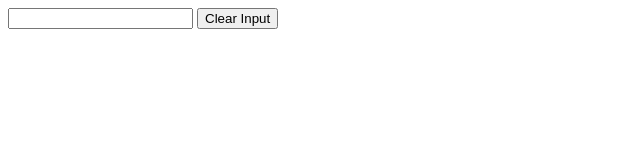
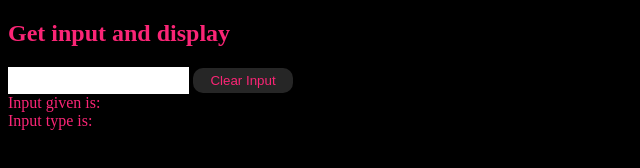
Before and after one commit to balpa/HakanAbi, a plain HTML site: page index.html in a window 1280 px wide. Both pictures are taken after a click on the button "Clear Input". Shown: the whole page, without its empty margins (0-640 px from the left). Drawn offline with Linux system fonts and the light colour scheme.

Commit message:
input and display

```diff
--- a/index.html
+++ b/index.html
@@ -10,9 +10,18 @@
 </head>
 
 <body>
+  <!--*******************************-->
+  <!-- INPUT ALMA VE EKRANA YANSITMA -->
+
+  <h2>Get input and display</h2>
   <input type="text" id="input" value="">
-  <button id="button">Clear Input</button>
-  <div id="display"></div>
+  <button id="clear-button">Clear Input</button>
+  <div id="display">
+    Input given is: <span id="input-span"></span><br>
+    Input type is: <span id="input-type-span"></span>
+  </div>
+
+  <!--*******************************-->
 
 
 
--- a/script.js
+++ b/script.js
@@ -1,15 +1,37 @@
+
+// üzerinde işlem yapacağımız elementleri seçtiğimiz yer. kütüphane için import gibi düşünebilirsin.
 let userInput = document.getElementById("input")
-let displayH1 = document.getElementById('display')
-let button = document.getElementById('button')
+let inputSpan = document.getElementById('input-span')
+let clearButton = document.getElementById('clear-button')
+let inputTypeSpan = document.getElementById('input-type-span')
 
+//*************
+// INPUT BÖLÜMÜ
 
+// input'ta her değişiklik olduğunda çalışır. (inputSpan'in değerini girdiğimiz değer yapıyor)
 userInput.oninput = () => {
-  displayH1.innerHTML = userInput.value
+
+  inputSpan.innerHTML = userInput.value
+
+  // isNaN = Not a Number. isNaN doğru gelirse string, gelmezse integer dedik. Exception'lar vardır **çok sağlıklı değil burası**
+  // float için else if yazıp input içinde "." var mı diye baktık.
+  if (isNaN(userInput.value)){
+    inputTypeSpan.innerHTML = 'string'
+  } else if (userInput.value.includes('.')){
+    inputTypeSpan.innerHTML = 'float'
+  } else {
+    inputTypeSpan.innerHTML = 'integer'
+  }
 }
 
+// input'u ve yazdırdığımız yeri temizleme fonksiyonu
 function clearInput() {
-  displayH1.innerHTML = ''
+  inputSpan.innerHTML = ''
   userInput.value = ''
+  inputTypeSpan.innerHTML = ''
 }
 
-button.addEventListener('click', clearInput)
+// butona basıldığında ne yapılacağı. yazdığımız clearInput fonksiyonunu çağırıyoruz
+clearButton.addEventListener('click', clearInput)
+
+//************
--- a/styles.css
+++ b/styles.css
@@ -0,0 +1,44 @@
+/* THE UGLIER, THE BETTER diyelim :) */
+
+:root {
+  --black: #000000;
+  --pink: #FB2576;
+  --purple: #3F0071;
+  --blue: #150050;
+}
+
+body {
+  background-color: var(--black)
+}
+
+h2 {
+  color: var(--pink);
+}
+
+span {
+  color: yellowgreen;
+}
+
+#display {
+  color: var(--pink)
+}
+
+#clear-button {
+  width: 100px;
+  height: 25px;
+  background: rgba(255, 255, 255, 0.15);
+  border-style: none;
+  border-radius: 10px;
+  color: var(--pink);
+}
+
+#input {
+  border-style: none;
+  height: 25px;
+  transition: 0.5s;
+}
+
+#input:focus {
+  border-radius: 15px;
+  outline: none;
+}
```
